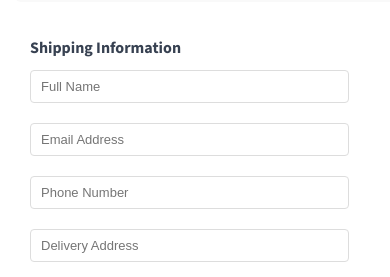
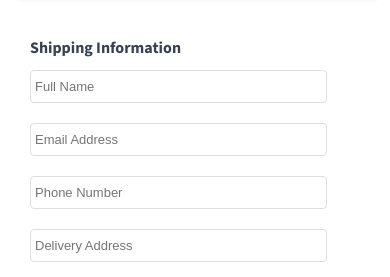
Before and after one commit to peterkariuk1/techiq, a React (Vite) app: page /checkout in a window 390 px wide. Shown: the part 567-844 px from the top of the page. Built offline with nearby package versions, Linux system fonts and the light colour scheme; no server answers.

Commit message:
fix: responsiveness resolution in checkout page

```diff
--- a/src/components/Categories.jsx
+++ b/src/components/Categories.jsx
@@ -6,7 +6,7 @@ import frequencesImage from "../assets/lorisfrequence.png";
 import nicheImage from "../assets/lorisniche.jpeg";
 import bodyCareImage from "../assets/lorisbodycare.webp";
 import perfumeImage from "../assets/oudperfume.jpeg";
-import cologneImage from "../assets/loriscologne.jpg";
+// import cologneImage from "../assets/loriscologne.jpg";
 import autoPerfumeImage from "../assets/lorisaautoperfume.jpg";
 import ladiesImage from "../assets/womanperfume.jpeg";
 import menImage from "../assets/manperfume.jpeg";
--- a/src/styles/checkout.css
+++ b/src/styles/checkout.css
@@ -174,7 +174,7 @@
 
 /* Order summary */
 .order-summary {
-  padding: 20px;
+  padding: 10px;
   background-color: #f9f9f9;
   border-radius: 8px;
   margin-bottom: 20px;
@@ -358,7 +358,7 @@
 
 /* WhatsApp button style */
 .checkout-button[orderMethod="whatsapp"] {
-  background-color: #25D366;
+  background-color: #25d366;
 }
 
 .checkout-button[orderMethod="whatsapp"]:hover {
@@ -395,8 +395,9 @@
     flex-direction: column;
   }
 
-  .cart-section, .checkout-section {
-    width: 100%;
+  .cart-section,
+  .checkout-section {
+    width: 97%;
   }
 
   .cart-section {
@@ -427,7 +428,8 @@
     font-size: 14px;
   }
 
-  .item-category, .item-price {
+  .item-category,
+  .item-price {
     font-size: 12px;
   }
 
@@ -446,7 +448,7 @@
   }
 
   .form-row.double input {
-    width: 100%;
+    width: 97%;
   }
 
   .option-label span {
@@ -478,7 +480,7 @@
   }
 
   .cart-item-subtotal {
-    width: 100%;
+    width: 97%;
     flex-direction: row;
     justify-content: space-between;
     margin-top: 10px;
@@ -486,12 +488,16 @@
     border-top: 1px solid #eee;
   }
 
-  .order-summary, .shipping-info, .order-method {
+  .order-summary,
+  .shipping-info,
+  .order-method {
     padding: 15px;
     border-radius: 6px;
   }
 
-  .order-summary h2, .shipping-info h2, .order-method h2 {
+  .order-summary h2,
+  .shipping-info h2,
+  .order-method h2 {
     font-size: 16px;
     margin: 0 0 12px;
   }
@@ -500,9 +506,11 @@
     margin-bottom: 12px;
   }
 
-  .form-row input, .form-row textarea {
-    padding: 8px 10px;
+  .form-row input,
+  .form-row textarea {
+    padding: 8px 4px;
     font-size: 13px;
+    width: 95%;
   }
 
   .form-row textarea {
@@ -512,7 +520,8 @@
 
 /* Small mobile screens */
 @media (max-width: 380px) {
-  .cart-section h2, .checkout-section h2 {
+  .cart-section h2,
+  .checkout-section h2 {
     font-size: 18px;
   }
 
--- a/src/styles/orders.css
+++ b/src/styles/orders.css
@@ -287,7 +287,7 @@
   }
 
   .order-summary {
-    width: 100%;
+    width: 96%;
   }
 
   .order-actions {
```
